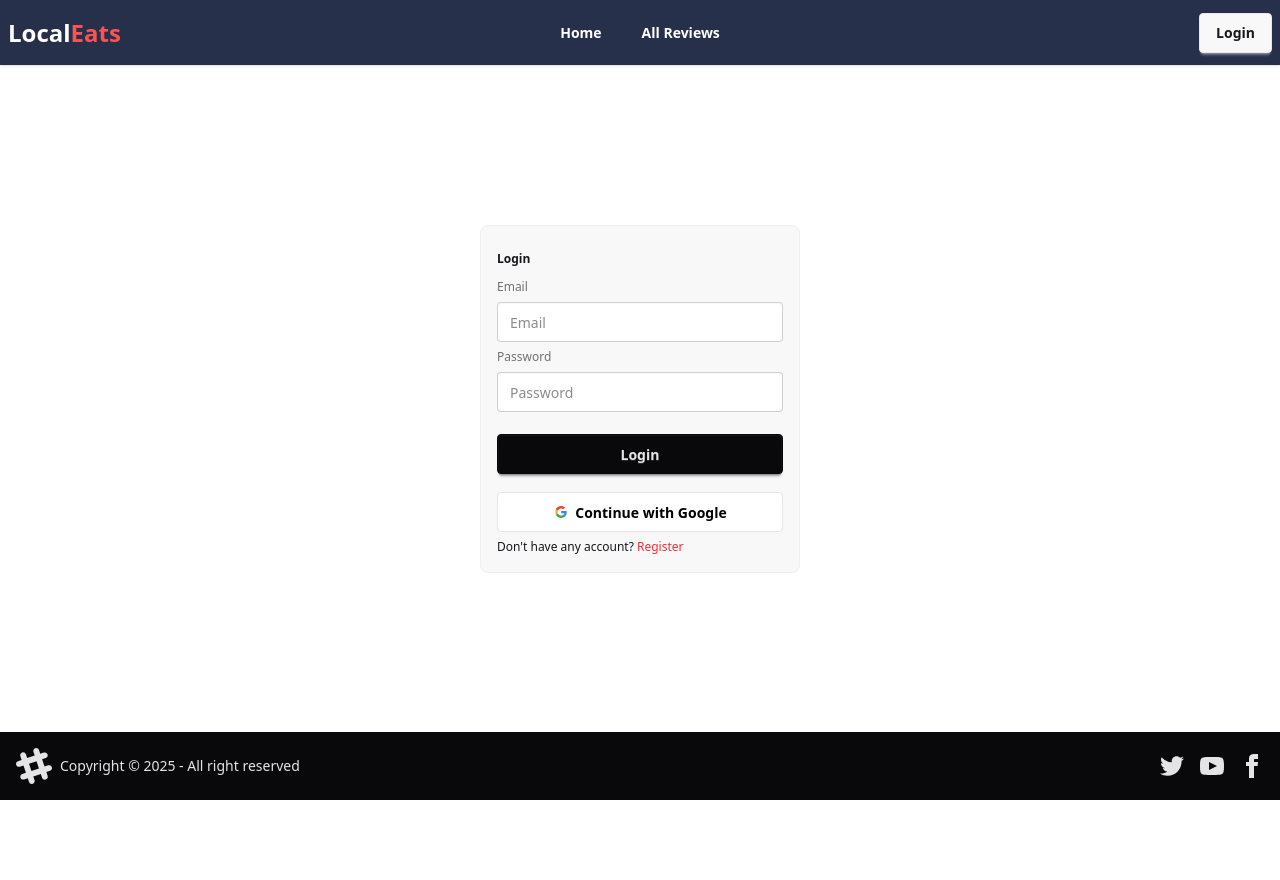
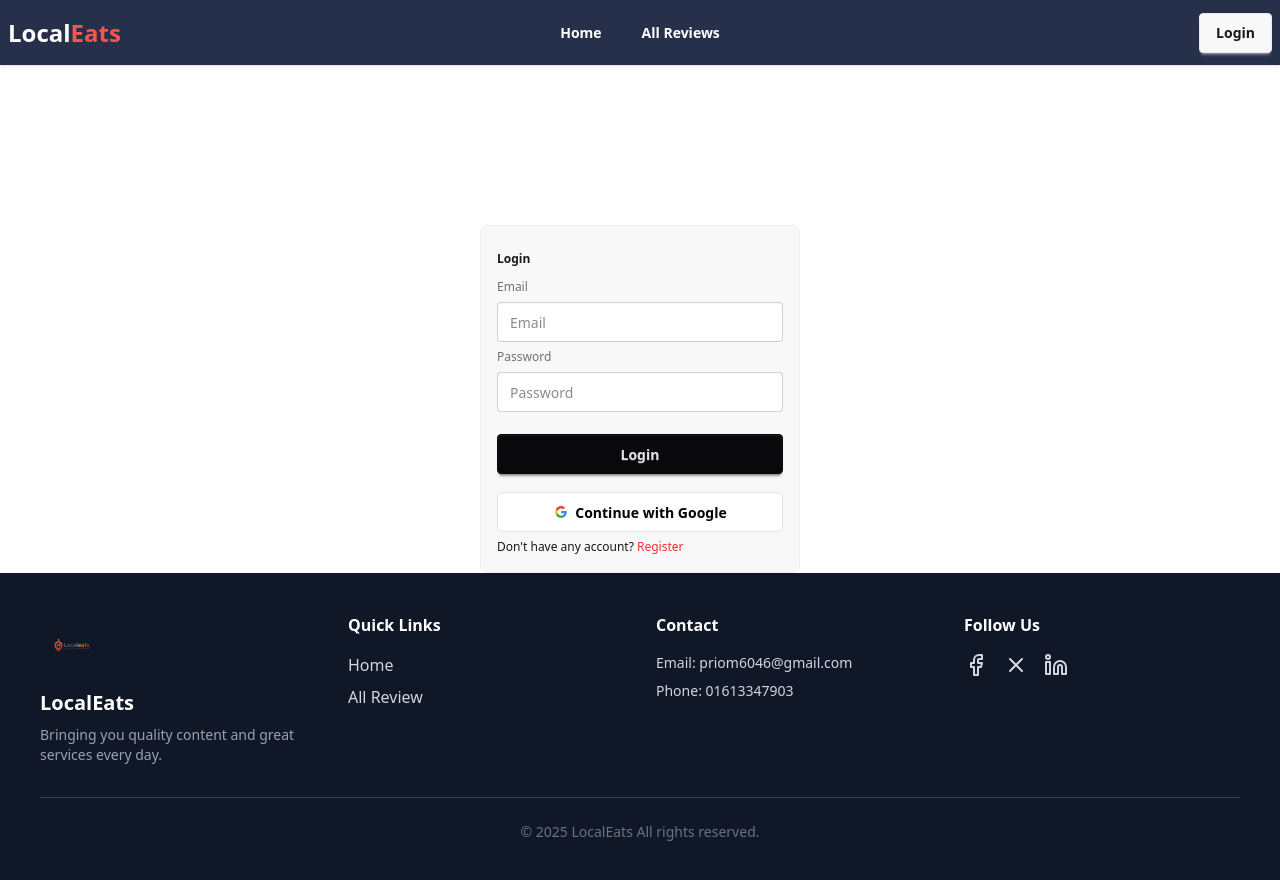
Before and after one commit to priom125/Assignment-10, a React (Vite) app: page /login in a window 1280 px wide. Before the commit the page ends 800 px from the top, so only its background shows below. Built offline with nearby package versions, Linux system fonts and the light colour scheme; no server answers.

Commit message:
details page Ui done

```diff
--- a/src/Pages/DetailReview.jsx
+++ b/src/Pages/DetailReview.jsx
@@ -1,9 +1,66 @@
-import React from 'react'
+import { Star } from "lucide-react";
+import React from "react";
 
-function DetailReview() {
+
+const DetailReview = () => {
   return (
-    <div>DetailReview</div>
-  )
-}
+    <div className=" min-h-screen flex items-center justify-center p-6">
+      <div className="bg-white shadow-lg rounded-2xl max-w-4xl w-full overflow-hidden">
 
-export default DetailReview
+        <img
+          src="https://images.unsplash.com/photo-1606755962773-0b4b0b6c65d3"
+          alt="Delicious Food"
+          className="w-full h-64 md:h-96 object-cover"
+        />
+
+
+        <div className="p-6 md:p-10">
+
+          <h1 className="text-3xl md:text-4xl font-bold text-gray-800 mb-3">
+            Grilled Chicken Salad
+          </h1>
+
+
+          <div className="flex flex-col sm:flex-row sm:items-center sm:justify-between mb-4 text-gray-600">
+            <p className="text-lg">
+              <span className="font-semibold text-gray-700">Restaurant:</span>{" "}
+              GreenBite Cafe
+            </p>
+            <p className="text-lg">
+              <span className="font-semibold text-gray-700">Location:</span>{" "}
+              New York, USA
+            </p>
+          </div>
+
+
+          <div className="flex items-center mb-4">
+            <Star className="text-yellow-400 text-lg" />
+            <span className="ml-2 text-gray-700 font-medium">3.5 / 5</span>
+          </div>
+
+          {/* Review Text */}
+          <div className="mt-4">
+            <h3 className="text-xl font-semibold text-gray-800 mb-2">
+              Review
+            </h3>
+            <p className="text-gray-600 leading-relaxed">
+              The grilled chicken salad was fresh, flavorful, and perfectly
+              balanced. The greens were crisp, the dressing was tangy, and the
+              chicken was juicy with a smoky finish. Perfect for a healthy yet
+              satisfying meal!
+            </p>
+          </div>
+
+          {/* Back Button */}
+          <div className="flex justify-center mt-8">
+            <button className="bg-indigo-600 text-white px-6 py-2 rounded-md shadow hover:bg-indigo-700 transition duration-200">
+              Back to Home
+            </button>
+          </div>
+        </div>
+      </div>
+    </div>
+  );
+};
+
+export default DetailReview;
--- /dev/null
+++ b/src/Pages/ErrorPage.jsx
@@ -0,0 +1,24 @@
+import React from 'react'
+import error from '../assets/Error.JPG'
+import { NavLink } from 'react-router'
+
+function ErrorPage() {
+  return (
+    <div>
+        <div>
+            <img src={error} alt="" />
+        </div>
+<div className="flex justify-center pb-20">
+  <NavLink
+    to="/"
+    className="flex items-center justify-center w-2/12 py-2 px-4 border border-transparent rounded-md shadow-sm text-sm font-medium text-white bg-indigo-600 hover:bg-indigo-700 transition duration-150 cursor-pointer"
+  >
+    Back to Home
+  </NavLink>
+</div>
+
+    </div>
+  )
+}
+
+export default ErrorPage
--- a/src/Routes/Routes.jsx
+++ b/src/Routes/Routes.jsx
@@ -10,6 +10,7 @@ import MyReview from '../Pages/MyReview';
 import Loading from '../components/Loading';
 import DetailReview from '../Pages/DetailReview';
 import ProtectedRoute from './ProtectedRoute';
+import ErrorPage from '../Pages/ErrorPage';
 
 
 
@@ -44,6 +45,13 @@ const router = createBrowserRouter([
 
       },
       {
+        path:"/*",
+
+        element:
+          <ErrorPage/>
+
+      },
+      {
         path:"my-reviews",
 
         element: <ProtectedRoute>
--- a/src/components/Footer.jsx
+++ b/src/components/Footer.jsx
@@ -1,59 +1,64 @@
-import React from 'react'
+import React from "react";
+import logo from '../assets/logo.png'
+import { NavLink } from "react-router";
+import { Facebook, Linkedin, X } from "lucide-react";
 
-function Footer() {
+const Footer = () => {
   return (
-   <footer className="footer sm:footer-horizontal bg-neutral text-neutral-content items-center p-4">
-  <aside className="grid-flow-col items-center">
-    <svg
-      width="36"
-      height="36"
-      viewBox="0 0 24 24"
-      xmlns="http://www.w3.org/2000/svg"
-      fillRule="evenodd"
-      clipRule="evenodd"
-      className="fill-current">
-      <path
-        d="M22.672 15.226l-2.432.811.841 2.515c.33 1.019-.209 2.127-1.23 2.456-1.15.325-2.148-.321-2.463-1.226l-.84-2.518-5.013 1.677.84 2.517c.391 1.203-.434 2.542-1.831 2.542-.88 0-1.601-.564-1.86-1.314l-.842-2.516-2.431.809c-1.135.328-2.145-.317-2.463-1.229-.329-1.018.211-2.127 1.231-2.456l2.432-.809-1.621-4.823-2.432.808c-1.355.384-2.558-.59-2.558-1.839 0-.817.509-1.582 1.327-1.846l2.433-.809-.842-2.515c-.33-1.02.211-2.129 1.232-2.458 1.02-.329 2.13.209 2.461 1.229l.842 2.515 5.011-1.677-.839-2.517c-.403-1.238.484-2.553 1.843-2.553.819 0 1.585.509 1.85 1.326l.841 2.517 2.431-.81c1.02-.33 2.131.211 2.461 1.229.332 1.018-.21 2.126-1.23 2.456l-2.433.809 1.622 4.823 2.433-.809c1.242-.401 2.557.484 2.557 1.838 0 .819-.51 1.583-1.328 1.847m-8.992-6.428l-5.01 1.675 1.619 4.828 5.011-1.674-1.62-4.829z"></path>
-    </svg>
-    <p>Copyright © {new Date().getFullYear()} - All right reserved</p>
-  </aside>
-  <nav className="grid-flow-col gap-4 md:place-self-center md:justify-self-end">
-    <a>
-      <svg
-        xmlns="http://www.w3.org/2000/svg"
-        width="24"
-        height="24"
-        viewBox="0 0 24 24"
-        className="fill-current">
-        <path
-          d="M24 4.557c-.883.392-1.832.656-2.828.775 1.017-.609 1.798-1.574 2.165-2.724-.951.564-2.005.974-3.127 1.195-.897-.957-2.178-1.555-3.594-1.555-3.179 0-5.515 2.966-4.797 6.045-4.091-.205-7.719-2.165-10.148-5.144-1.29 2.213-.669 5.108 1.523 6.574-.806-.026-1.566-.247-2.229-.616-.054 2.281 1.581 4.415 3.949 4.89-.693.188-1.452.232-2.224.084.626 1.956 2.444 3.379 4.6 3.419-2.07 1.623-4.678 2.348-7.29 2.04 2.179 1.397 4.768 2.212 7.548 2.212 9.142 0 14.307-7.721 13.995-14.646.962-.695 1.797-1.562 2.457-2.549z"></path>
-      </svg>
-    </a>
-    <a>
-      <svg
-        xmlns="http://www.w3.org/2000/svg"
-        width="24"
-        height="24"
-        viewBox="0 0 24 24"
-        className="fill-current">
-        <path
-          d="M19.615 3.184c-3.604-.246-11.631-.245-15.23 0-3.897.266-4.356 2.62-4.385 8.816.029 6.185.484 8.549 4.385 8.816 3.6.245 11.626.246 15.23 0 3.897-.266 4.356-2.62 4.385-8.816-.029-6.185-.484-8.549-4.385-8.816zm-10.615 12.816v-8l8 3.993-8 4.007z"></path>
-      </svg>
-    </a>
-    <a>
-      <svg
-        xmlns="http://www.w3.org/2000/svg"
-        width="24"
-        height="24"
-        viewBox="0 0 24 24"
-        className="fill-current">
-        <path
-          d="M9 8h-3v4h3v12h5v-12h3.642l.358-4h-4v-1.667c0-.955.192-1.333 1.115-1.333h2.885v-5h-3.808c-3.596 0-5.192 1.583-5.192 4.615v3.385z"></path>
-      </svg>
-    </a>
-  </nav>
-</footer>
-  )
-}
+    <footer className="bg-gray-900 text-gray-300 py-10">
+      <div className="max-w-7xl mx-auto px-6 md:px-10">
+        <div className="grid grid-cols-1 md:grid-cols-4 gap-8">
 
-export default Footer
+          <div className="flex flex-col items-start">
+            <img
+              src={logo}
+              alt="Website Logo"
+              className="w-16 mb-3"
+            />
+            <h2 className="text-xl font-semibold text-white">LocalEats</h2>
+            <p className="text-sm text-gray-400 mt-2">
+              Bringing you quality content and great services every day.
+            </p>
+          </div>
+
+
+          <div>
+            <h3 className="text-white font-semibold mb-4">Quick Links</h3>
+            <ul className="space-y-2">
+              <li><NavLink to="/" className="hover:text-white">Home</NavLink></li>
+              <li><NavLink to="/all-reviews" className="hover:text-white">All Review</NavLink></li>
+            </ul>
+          </div>
+
+
+          <div>
+            <h3 className="text-white font-semibold mb-4">Contact</h3>
+            <ul className="space-y-2 text-sm">
+              <li>Email: priom6046@gmail.com</li>
+              <li>Phone: 01613347903</li>
+
+            </ul>
+          </div>
+
+
+          <div>
+            <h3 className="text-white font-semibold mb-4">Follow Us</h3>
+            <div className="flex space-x-4">
+              <NavLink to="#" className="hover:text-blue-500"> <Facebook /></NavLink>
+              <NavLink to="#" className="hover:text-sky-400"><X /></NavLink>
+              <NavLink to="#" className="hover:text-pink-500"><Linkedin /></NavLink>
+
+            </div>
+          </div>
+        </div>
+
+        {/* Footer Bottom */}
+        <div className="border-t border-gray-700 mt-8 pt-6 text-center text-sm text-gray-500">
+          <p>© 2025 LocalEats All rights reserved.</p>
+        </div>
+      </div>
+    </footer>
+  );
+};
+
+export default Footer;
```
Also changed, not shown: src/assets/Error.JPG (added).
